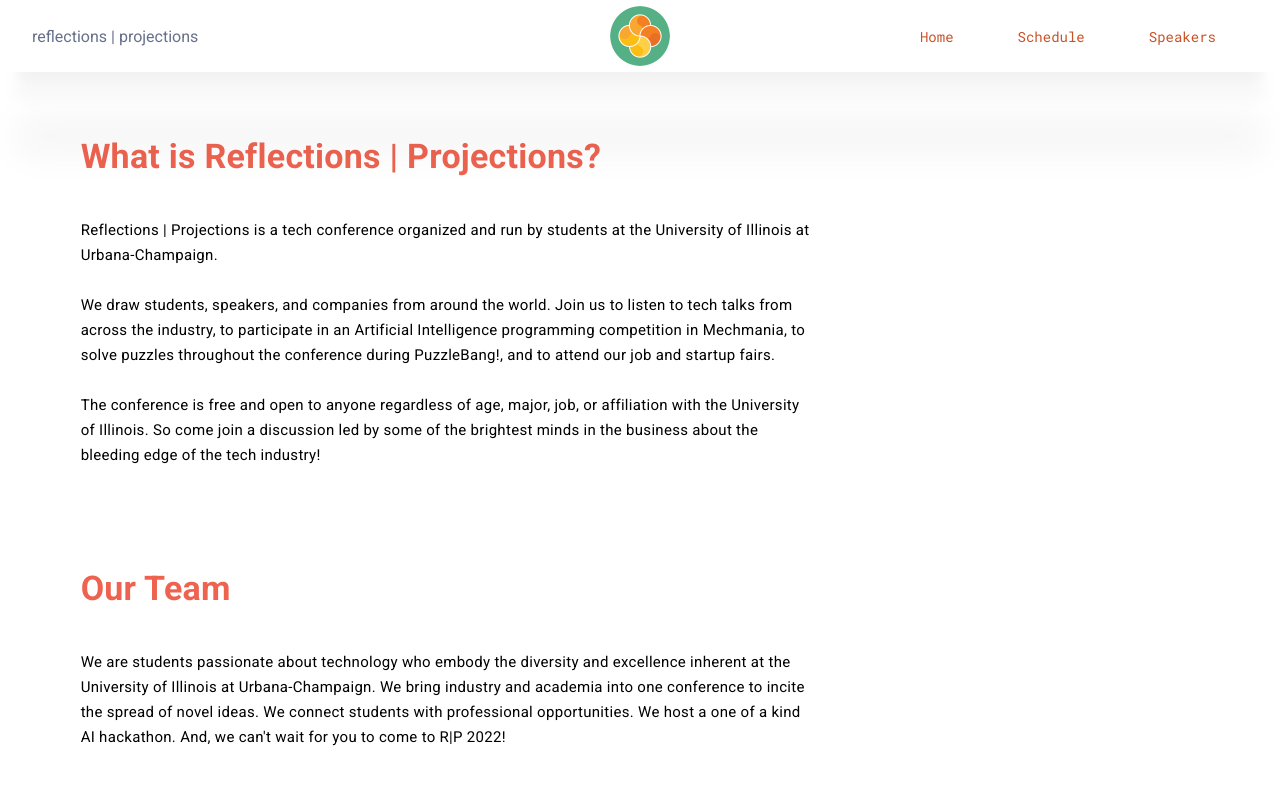
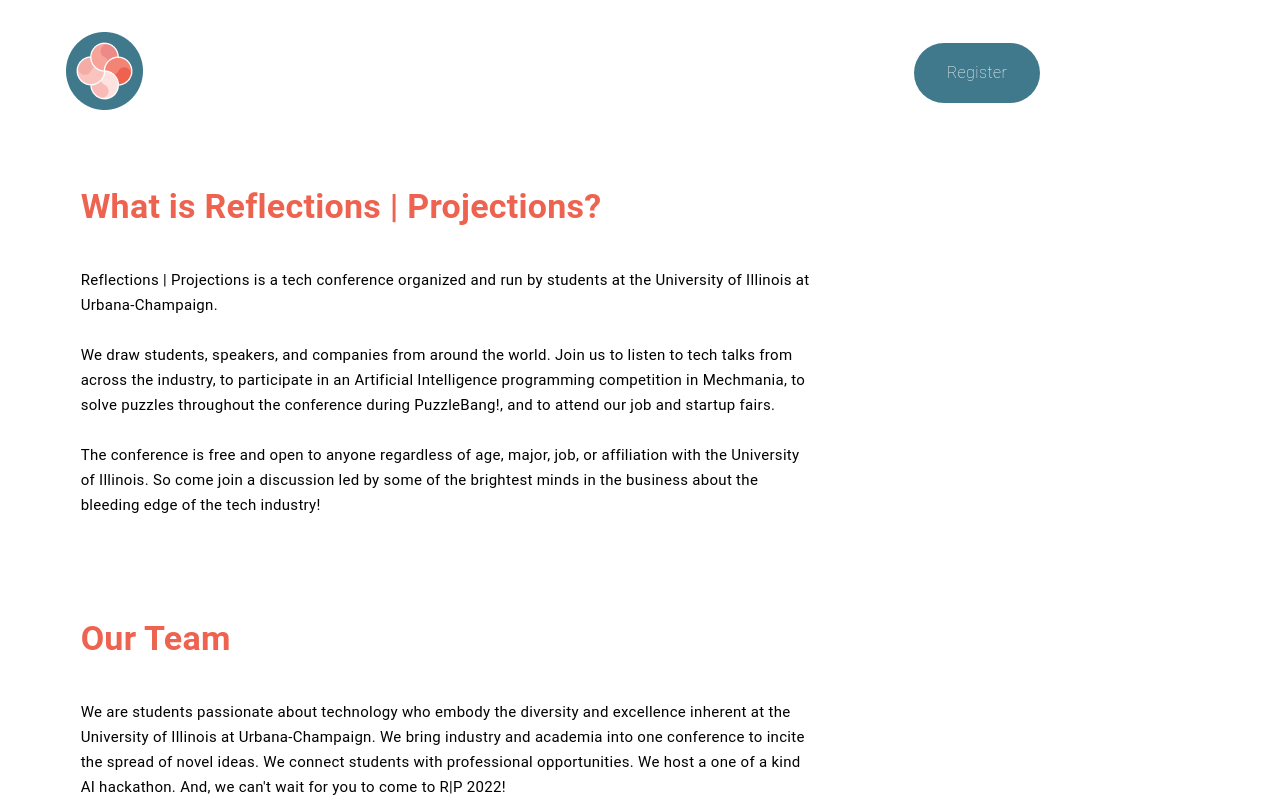
Before and after one commit to ReflectionsProjections/rp2022, a Next.js app: page /about in a window 1280 px wide. Built offline with nearby package versions, Linux system fonts and the light colour scheme.

Commit message:
Added Header, Removed section 3, 4, 5 since data has not been populated for deployment

```diff
--- a/components/About/index.js
+++ b/components/About/index.js
@@ -6,6 +6,7 @@ import ExpandMoreIcon from '@mui/icons-material/ExpandMore';
 
 import Container from 'react-bootstrap/Container';
 import Section from '../Section';
+import Header from '../ui/Header';
 
 import AvatarCard from '../ui/AvatarCard';
 import FAQAccordion from './components/FAQAccordion'
@@ -53,7 +54,7 @@ const AboutPage = () => {
   return (
 
     <Box>
-
+        <Header isHero={true}/>
         {/* Section 1 */}
 
         <Box ml={ml} mt={5} width={textWidth}>
--- a/pages/about.js
+++ b/pages/about.js
@@ -7,7 +7,7 @@ export default function About() {
 
   return (
     <>
-      <Head>
+      {/* <Head>
         <link rel="preconnect" href="https://fonts.googleapis.com" />
         <link
           rel="preconnect"
@@ -23,7 +23,7 @@ export default function About() {
           rel="stylesheet"
         />
       </Head>
-      <Nav />
+      <Nav /> */}
       <Aboutpage/>
     </>
   );
```
